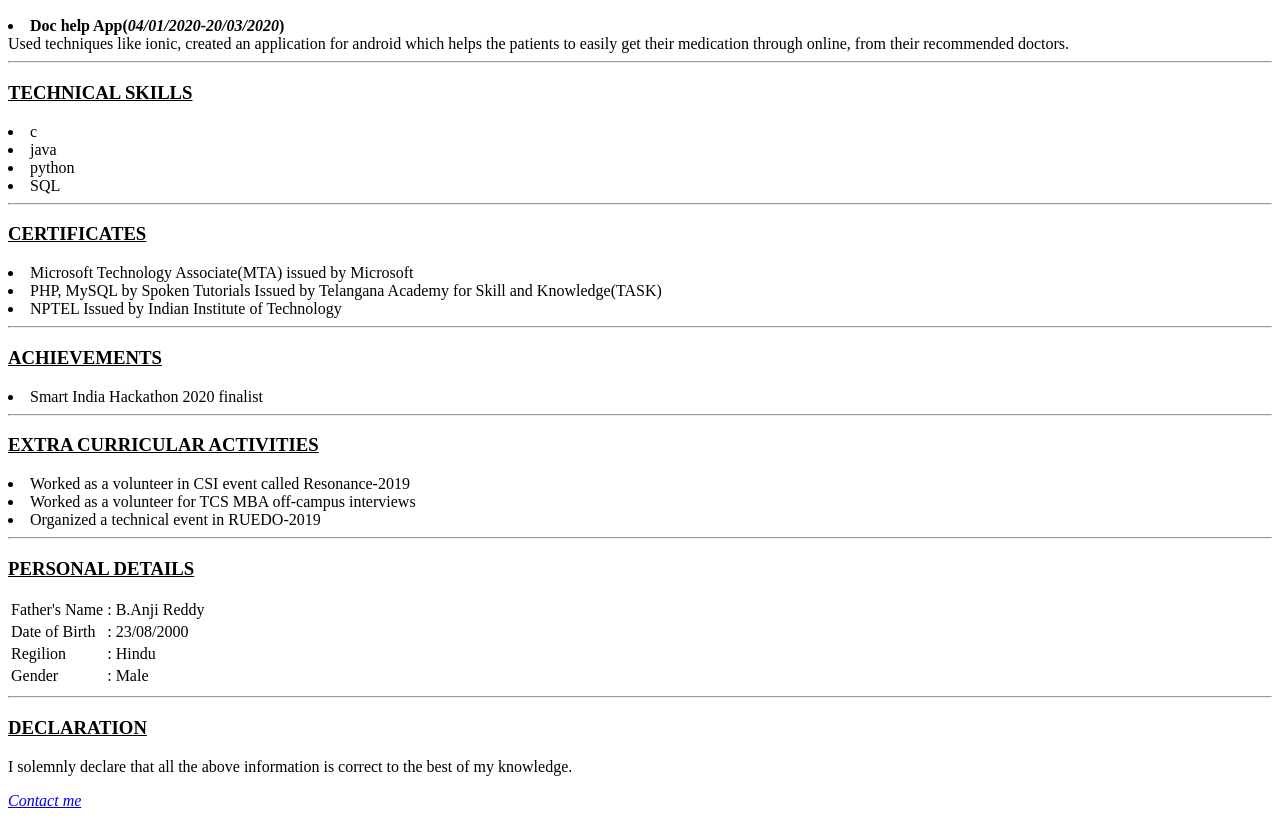
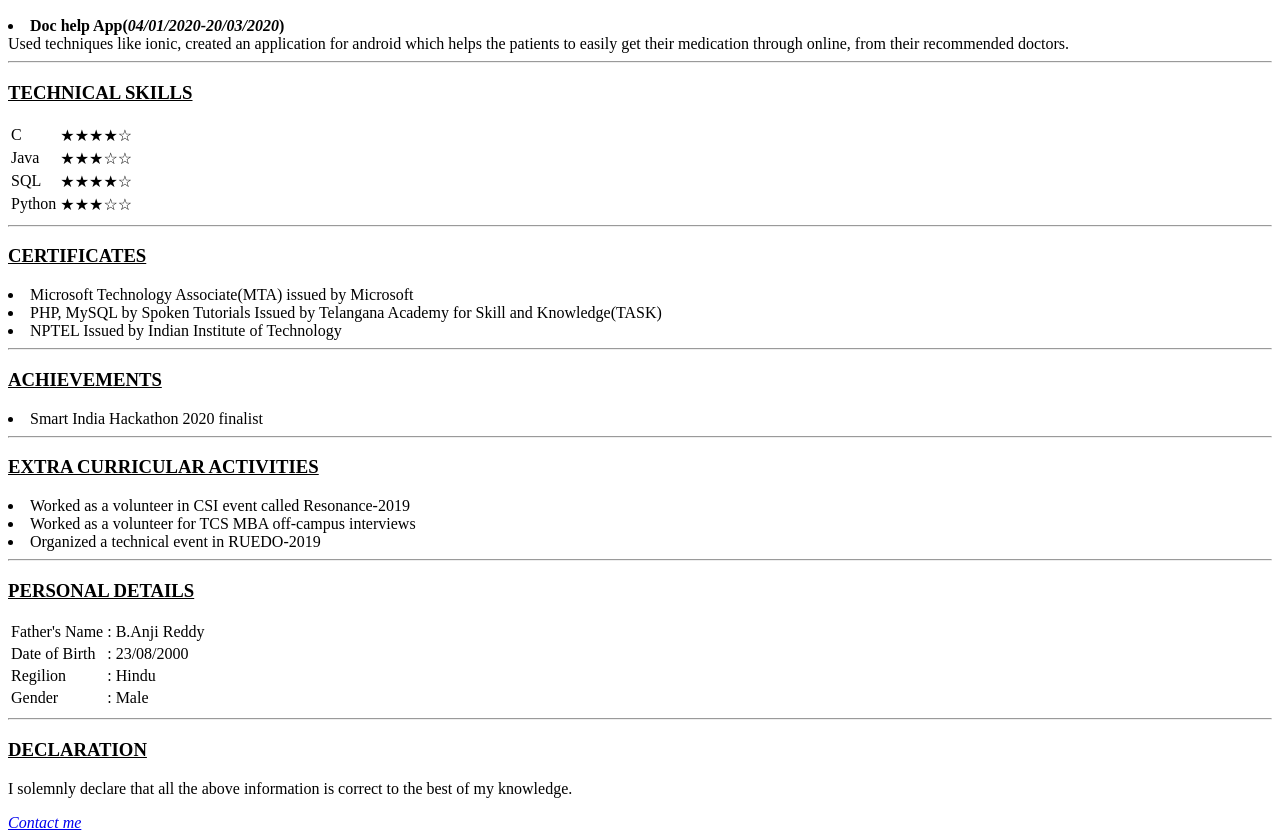
Before and after one commit to nikith199/cv, a plain HTML site: page index.html in a window 1280 px wide. Shown: the part 782-1622 px from the top of the page. Before the commit the page ends 1600 px from the top, so only its background shows below. Drawn offline with Linux system fonts and the light colour scheme.

Commit message:
Add files via upload

```diff
--- a/index.html
+++ b/index.html
@@ -66,10 +66,24 @@
     easily get their medication through online, from their recommended doctors.</li>
   <hr>
   <h3><strong><u>TECHNICAL SKILLS</u></strong></h3>
-  <li>c</li>
-  <li>java</li>
-  <li>python</li>
-  <li>SQL</li>
+<table>
+  <tr>
+    <td>C</td>
+    <td>★★★★☆</td>
+  </tr>
+ <tr>
+   <td>Java</td>
+   <td>★★★☆☆</td>
+ </tr>
+ <tr>
+   <td>SQL</td>
+   <td>★★★★☆</td>
+ </tr>
+ <tr>
+   <td>Python</td>
+   <td>★★★☆☆</td>
+ </tr>
+</table>
   <hr>
   <h3><strong><u>CERTIFICATES</u></strong></h3>
   <li>Microsoft Technology Associate(MTA) issued by Microsoft</li>
```
